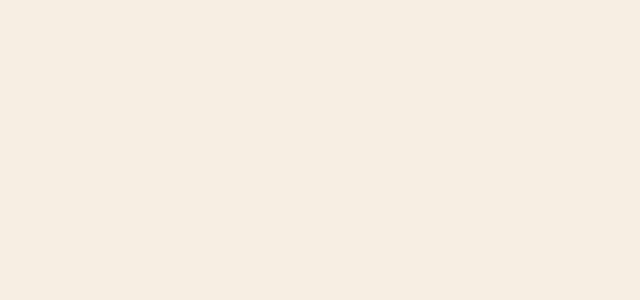
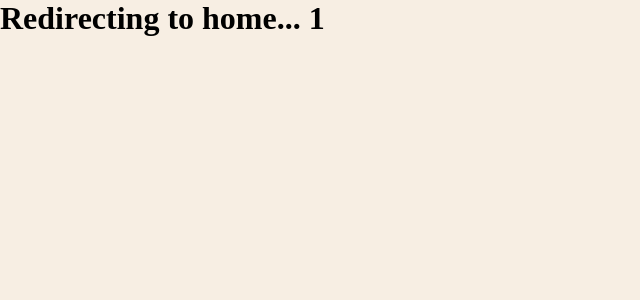
Before and after one commit to tartufogelatocy-cmyk/gelato-di-tartufoo, a Next.js app: page /poster/1 in a window 1280 px wide. Before the commit this address had no page. Shown: the top 300 px of the page, without its empty margins (0-640 px from the left). Built offline with nearby package versions, Linux system fonts and the light colour scheme.

Commit message:
Refactor RedirectHome component to accept an ID prop and update rendering logic, displaying a message instead of redirecting.

```diff
--- a/src/app/poster/RedirectHome.tsx
+++ b/src/app/poster/RedirectHome.tsx
@@ -1,13 +1,17 @@
 "use client";
-import { useEffect } from "react";
-import { useRouter } from "next/navigation";
+// import { useEffect } from "react";
+// import { useRouter } from "next/navigation";
 
-export default function RedirectHome() {
-  const router = useRouter();
+export default function RedirectHome({ id }: { id: string }) {
+  // const router = useRouter();
 
-  useEffect(() => {
-    router.replace("/");
-  }, [router]);
+  // useEffect(() => {
+  //   router.replace("/");
+  // }, [router]);
 
-  return null;
+  return (
+    <div>
+      <h1>Redirecting to home... {id}</h1>
+    </div>
+  );
 }
--- a/src/app/poster/[id]/page.tsx
+++ b/src/app/poster/[id]/page.tsx
@@ -58,5 +58,5 @@ export default function PosterPage({ params }: PosterPageProps) {
   const movie = movies.find((m) => m.id === Number(params.id));
   console.log("[poster] page render params:", params.id, "movie:", movie?.name);
 
-  return <RedirectHome />;
+  return <RedirectHome id={params.id} />;
 }
```
